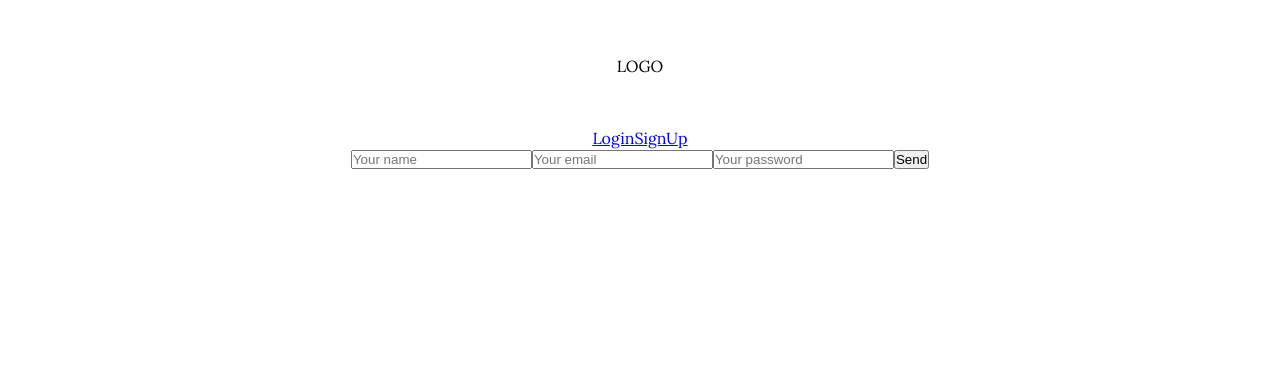
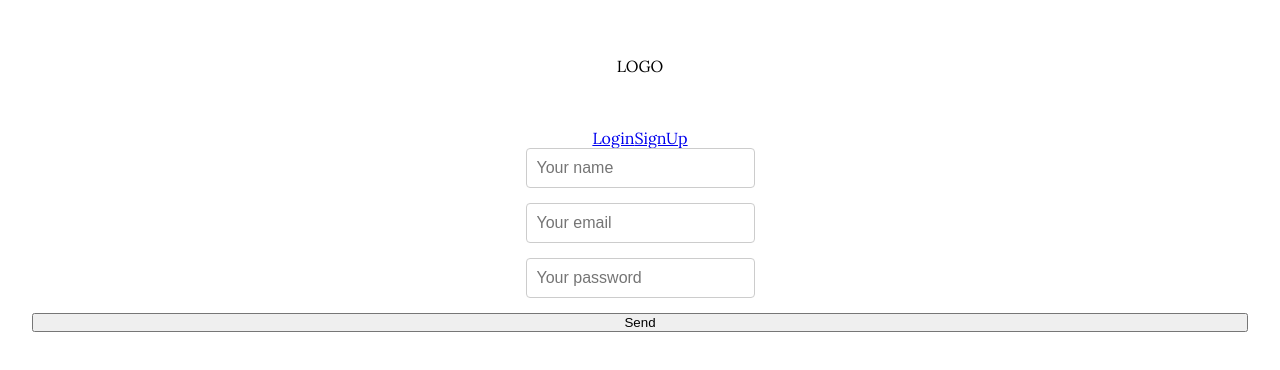
Before and after one commit to Monica-R/Hinspire, a React (Vite) app: page /signup in a window 1280 px wide. Shown: the top 370 px of the page. Built offline with nearby package versions, Linux system fonts and the light colour scheme; no server answers.

Commit message:
feat: add CSS styles to SignupView to improve the layout of the registration form

```diff
--- a/src/pages/SignupView/SignupView.css
+++ b/src/pages/SignupView/SignupView.css
@@ -0,0 +1,35 @@
+
+h2 {
+    text-align: center;
+    margin-bottom: 20px;
+    color: #333;
+}
+
+form {
+    display: flex;
+    flex-direction: column;
+}
+
+input[type="text"],
+input[type="email"],
+input[type="password"] {
+    padding: 10px;
+    margin-bottom: 15px;
+    border: 1px solid #ccc;
+    border-radius: 4px;
+    font-size: 16px;
+}
+
+button {
+    padding: 10px;
+    background-color: #28a745;
+    color: #fff;
+    border: none;
+    border-radius: 4px;
+    font-size: 16px;
+    cursor: pointer;
+}
+
+button:hover {
+    background-color: #218838;
+}
```
